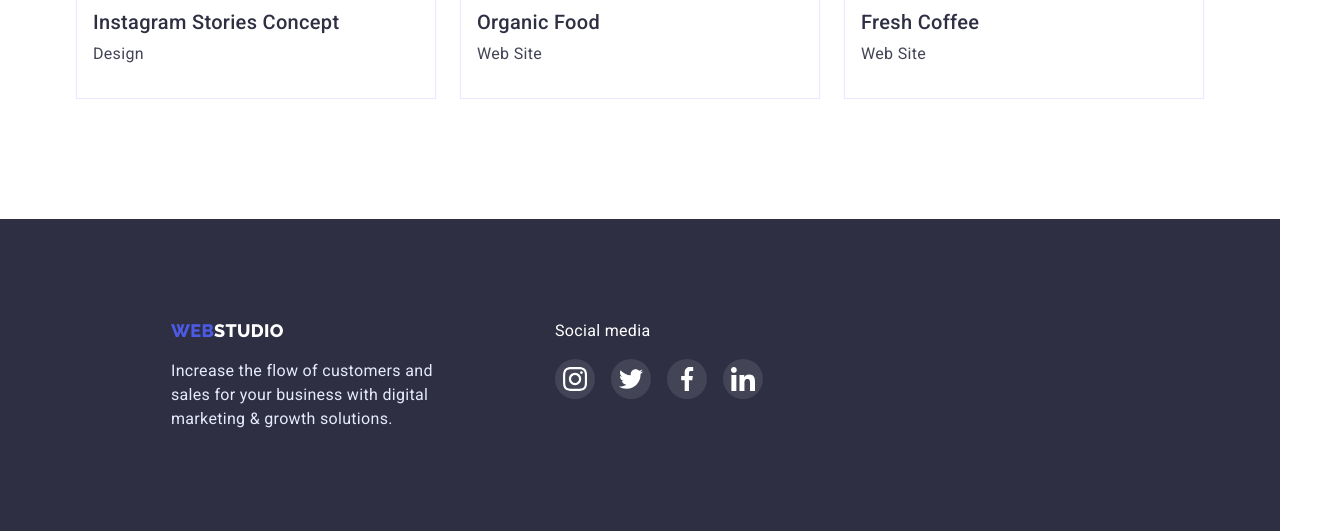
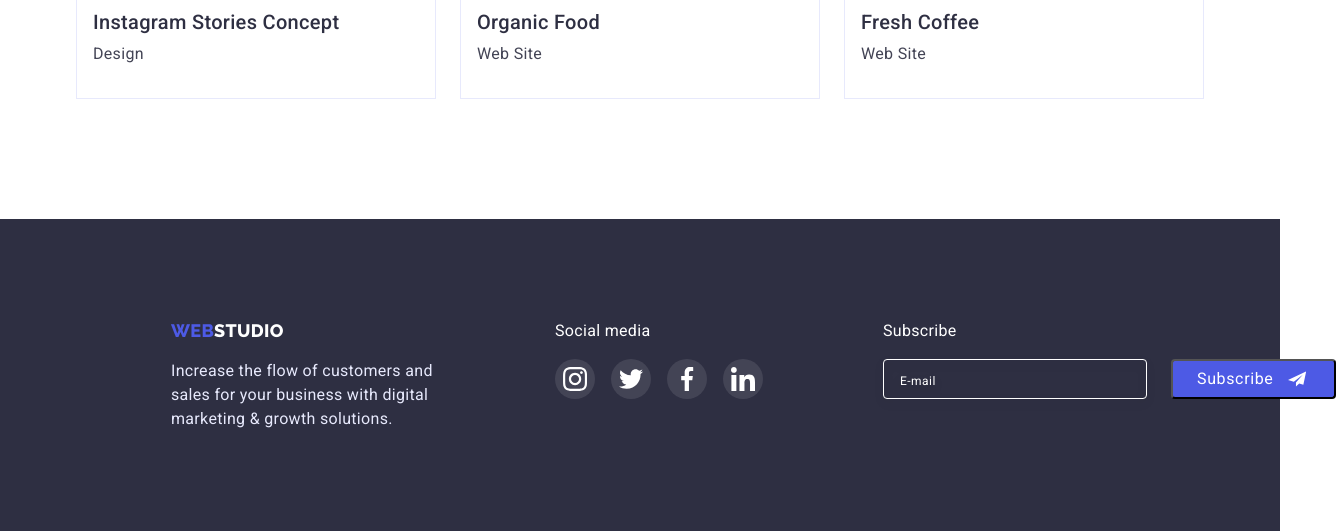
Before and after one commit to David290686/goit-markup-hw-06, a plain HTML site: page portfolio.html in a window 1280 px wide. Shown: the part 1574-2105 px from the top of the page, 1336 px wide, since content can reach past the window. Drawn offline with nearby package versions, Linux system fonts and the light colour scheme.

Commit message:
Update portfolio.html

```diff
--- a/portfolio.html
+++ b/portfolio.html
@@ -237,7 +237,20 @@
 						</li>
 					</div>
 				</div>
-			</div>
+				<form class="footer-modal-form form">
+					<label class="footer-form-label">
+						<span>Subscribe</span>
+				    <div class="footer-form-control">
+					<input type="email" class="footer-form-input" placeholder="E-mail" name="email">
+				    </div>
+					</label>
+					<div class="footer-form-btn">
+				        <button type="submit" class="footer-subscribe-btn btn">
+						<svg class="footer-btn-icon" width="18px" height="24px">
+					    <use href="./images/modal-icon.svg#icon-subscribe"></use>
+				        </svg>Subscribe</button>
+				    </div>
+				</form>
 		</footer>
 	</body>
 </html>
```
